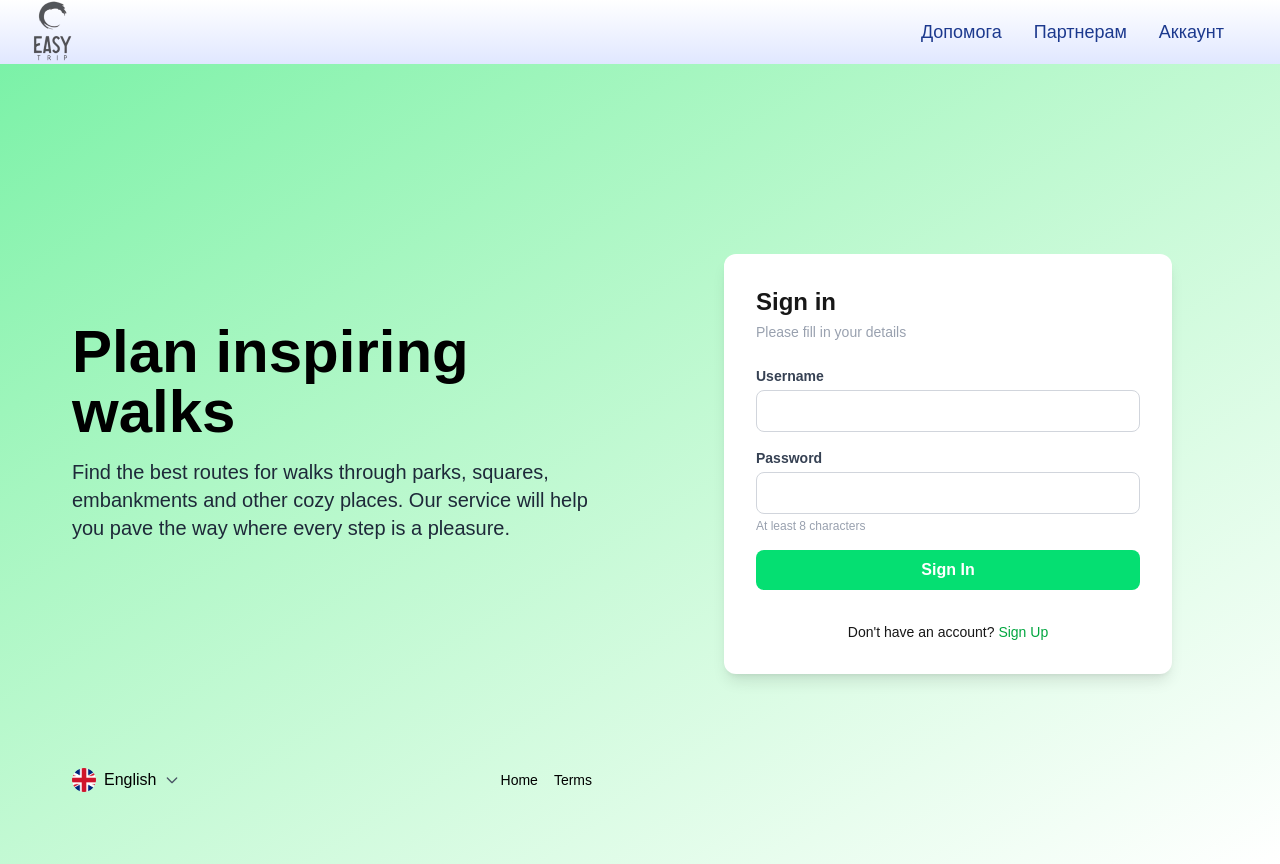
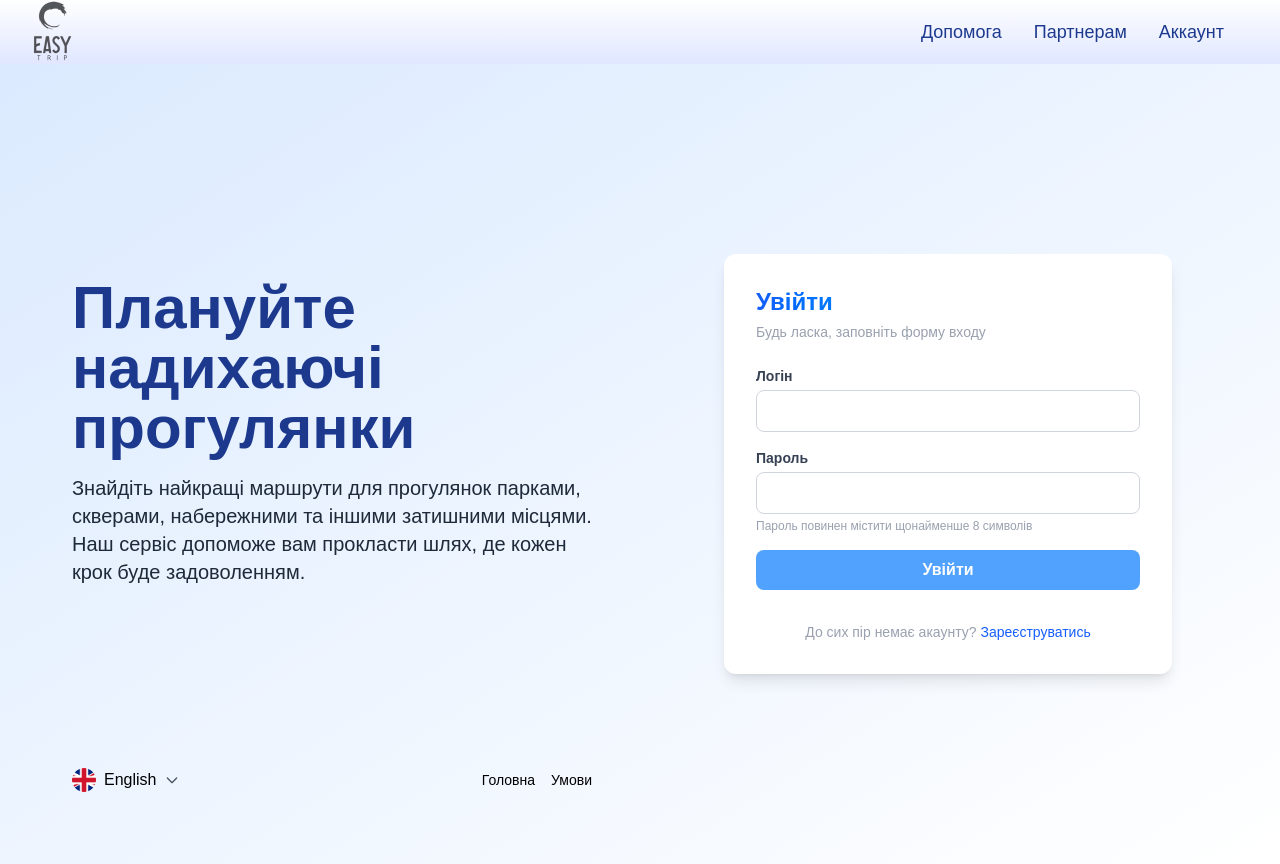
Before and after one commit to Easy-Trip-AIS/easy-trip-frontend, a Next.js app in the folder easytrip-web/: page /sign-in in a window 1280 px wide. Built offline with nearby package versions, Linux system fonts and the light colour scheme; no server answers.

Commit message:
upd. The sing-in page design has been redesigned.

```diff
--- a/easytrip-web/src/app/components/sign-in.tsx
+++ b/easytrip-web/src/app/components/sign-in.tsx
@@ -1,6 +1,7 @@
 "use client";
 
 import React, { useState } from "react";
+import { motion } from "framer-motion";
 
 const API_URL = process.env.NEXT_PUBLIC_API_URL || "http://127.0.0.1:5000/api";
 
@@ -68,15 +69,26 @@ export default function SignInPage() {
 
   return (
     <div className="relative min-h-screen">
-      <div className="absolute inset-0 bg-gradient-to-br from-green-300 to-white z-0"></div>
+      <div className="absolute inset-0 bg-gradient-to-br from-blue-100 to-white z-0" />
 
-      <div className="relative z-10 grid grid-cols-1 md:grid-cols-2 gap-4 min-h-screen place-items-center p-8">
-        <div className="flex flex-col justify-between h-full text-left text-black p-10">
+      <motion.div
+        initial={{ opacity: 0, y: 30 }}
+        animate={{ opacity: 1, y: 0 }}
+        transition={{ duration: 0.6 }}
+        className="relative z-10 grid grid-cols-1 md:grid-cols-2 gap-4 min-h-screen place-items-center p-8"
+      >
+        {/* Ліва панель */}
+        <motion.div
+          initial={{ opacity: 0, x: -40 }}
+          animate={{ opacity: 1, x: 0 }}
+          transition={{ delay: 0.2, duration: 0.6 }}
+          className="flex flex-col justify-between h-full text-left text-black p-10"
+        >
           <div className="flex flex-col justify-center h-full">
-            <h2 className="text-6xl font-bold mb-4">Plan inspiring walks</h2>
+            <h2 className="text-6xl font-bold mb-4 text-blue-900">Плануйте надихаючі прогулянки</h2>
             <p className="text-xl text-gray-800 max-w-xl">
-              Find the best routes for walks through parks, squares, embankments and other cozy places.
-              Our service will help you pave the way where every step is a pleasure.
+              Знайдіть найкращі маршрути для прогулянок парками, скверами, набережними та іншими затишними місцями.
+              Наш сервіс допоможе вам прокласти шлях, де кожен крок буде задоволенням.
             </p>
           </div>
           <div className="flex items-center justify-between mt-10">
@@ -88,43 +100,51 @@ export default function SignInPage() {
               </svg>
             </div>
             <div className="flex gap-4 text-sm">
-              <a href="/" className="text-black font-medium hover:underline">Home</a>
-              <a href="#" className="text-black font-medium hover:underline">Terms</a>
+              <a href="/" className="text-black font-medium hover:underline">Головна</a>
+              <a href="/terms" className="text-black font-medium hover:underline">Умови</a>
             </div>
           </div>
-        </div>
+        </motion.div>
 
-        <div className="bg-white rounded-xl shadow-lg w-full max-w-md p-8">
-          <h2 className="text-2xl font-bold mb-1">Sign in</h2>
-          <p className="text-sm text-gray-400 mb-6">Please fill in your details</p>
+        {/* Права панель — форма */}
+        <motion.div
+          initial={{ opacity: 0, x: 40 }}
+          animate={{ opacity: 1, x: 0 }}
+          transition={{ delay: 0.4, duration: 0.6 }}
+          className="bg-white rounded-xl shadow-lg w-full max-w-md p-8"
+        >
+          <h2 className="text-2xl font-bold mb-1 bg-gradient-to-r from-blue-600 to-cyan-400 bg-clip-text text-transparent">
+            Увійти
+          </h2>
+          <p className="text-sm text-gray-400 mb-6">Будь ласка, заповніть форму входу</p>
 
           <form onSubmit={handleSubmit} className="space-y-4">
             <div>
-              <label className="block text-sm font-bold text-gray-700 mb-1">Username</label>
+              <label className="block text-sm font-bold text-gray-700 mb-1">Логін</label>
               <input
                 type="text"
                 name="username"
                 value={formData.username}
                 onChange={handleChange}
-                className="w-full p-2 border border-gray-300 rounded-lg"
+                className="w-full p-2 border border-gray-300 text-gray-800  rounded-lg"
               />
               {errors.emptyUsername && (
-                <p className="text-sm text-red-500 mt-1">Username is required</p>
+                <p className="text-sm text-red-500 mt-1">Поле логіну обов'язкове до заповнення!</p>
               )}
             </div>
 
             <div>
-              <label className="block text-sm font-bold text-gray-700 mb-1">Password</label>
+              <label className="block text-sm font-bold text-gray-700 mb-1">Пароль</label>
               <input
                 type="password"
                 name="password"
                 value={formData.password}
                 onChange={handleChange}
-                className="w-full p-2 border border-gray-300 rounded-lg"
+                className="w-full p-2 border border-gray-300 text-gray-800  rounded-lg"
               />
-              <p className="text-xs text-gray-400 mt-1">At least 8 characters</p>
+              <p className="text-xs text-gray-400 mt-1">Пароль повинен містити щонайменше 8 символів</p>
               {errors.emptyPassword && (
-                <p className="text-sm text-red-500 mt-1">Password is required</p>
+                <p className="text-sm text-red-500 mt-1">Поле паролю обов'язкове до заповнення!</p>
               )}
             </div>
 
@@ -132,23 +152,25 @@ export default function SignInPage() {
               <p className="text-red-500 text-sm">{loginError}</p>
             )}
 
-            <button
+            <motion.button
+              whileHover={{ scale: 1.03 }}
+              whileTap={{ scale: 0.97 }}
               type="submit"
               className={`w-full ${
-                loading ? "bg-gray-400" : "bg-green-400 hover:bg-green-600"
+                loading ? "bg-gray-400" : "bg-blue-400 hover:bg-blue-600"
               } text-white py-2 rounded-lg font-semibold transition`}
               disabled={loading}
             >
-              {loading ? "Signing in..." : "Sign In"}
-            </button>
+              {loading ? "Входимо..." : "Увійти"}
+            </motion.button>
 
-            <p className="text-sm text-center mt-4">
-              Don't have an account?{" "}
-              <a href="/sign-up" className="text-green-600 hover:underline">Sign Up</a>
+            <p className="text-sm text-gray-400 text-center mt-4">
+              До сих пір немає акаунту?{" "}
+              <a href="/sign-up" className="text-blue-600 hover:underline">Зареєструватись</a>
             </p>
           </form>
-        </div>
-      </div>
+        </motion.div>
+      </motion.div>
     </div>
   );
 }
```
